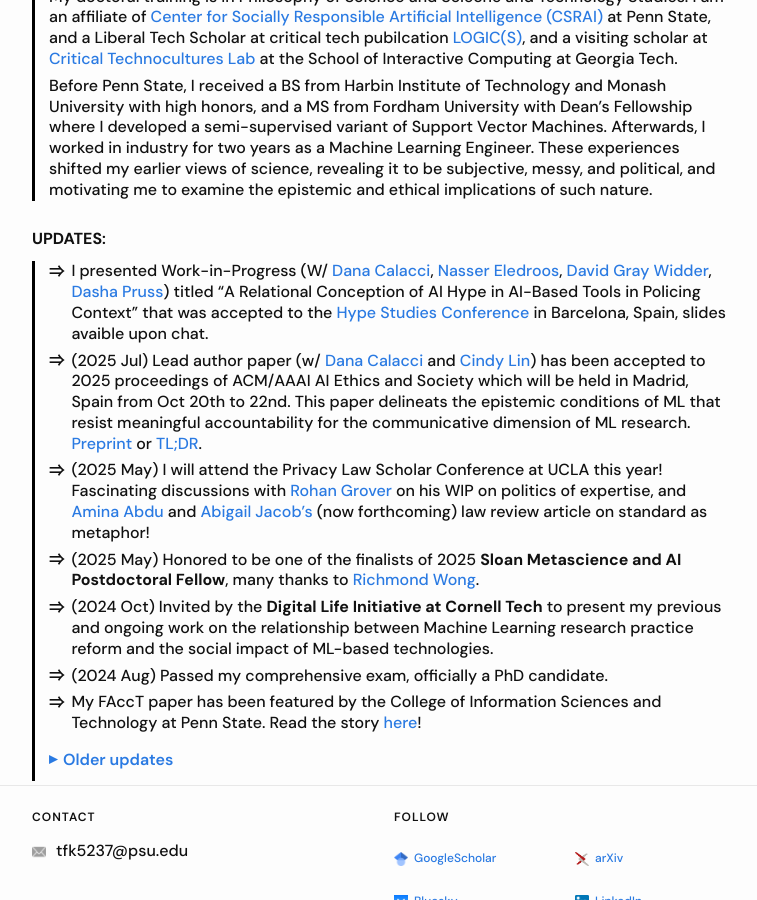
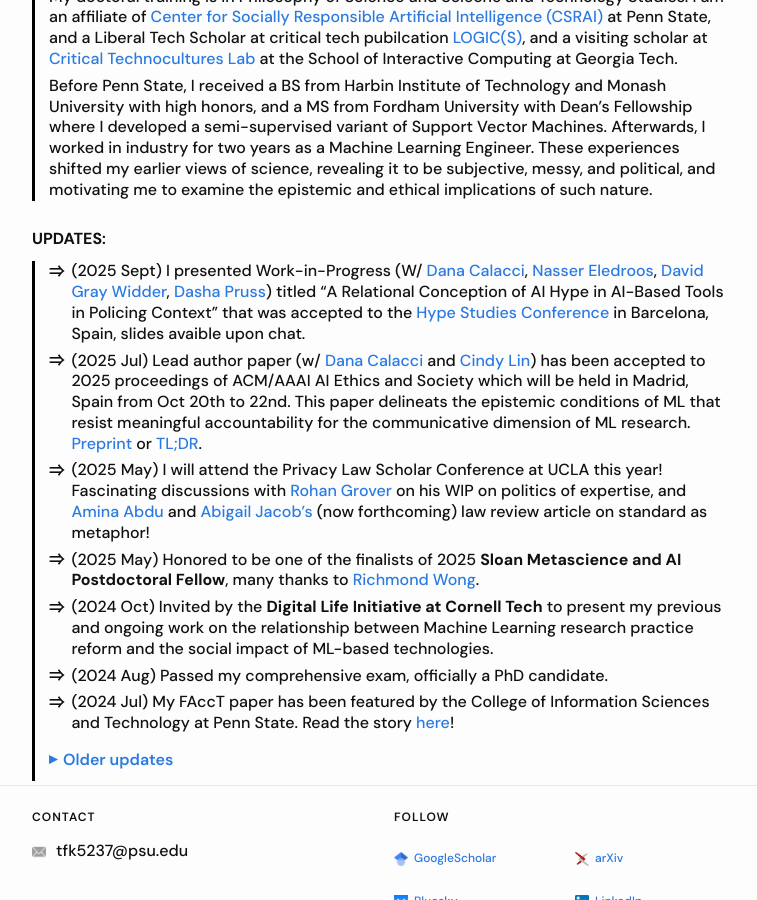
Before and after one commit to koutianqi/koutianqi.github.io, a Jekyll site: the page built from index.markdown, in a window 1280 px wide and 900 px high, scrolled down 584 px. Shown: the whole window, without its empty margins (258-1015 px from the left). Built offline with Jekyll 4.4.1, drawn with Linux system fonts in a browser that asks for light colours.

Commit message:
Update index.markdown

```diff
--- a/index.markdown
+++ b/index.markdown
@@ -45,13 +45,13 @@
 ## **UPDATES**:
 <div class="updates pubs" markdown="1">
 
-- I presented Work-in-Progress (W/ [Dana Calacci](https://www.dcalacci.net), [Nasser Eledroos](https://nasser.wiki), [David Gray Widder](https://davidwidder.me), [Dasha Pruss](https://www.dashapruss.com)) titled "A Relational Conception of AI Hype in AI-Based Tools in Policing Context" that was accepted to the [Hype Studies Conference](https://hypestudies.org/conference) in Barcelona, Spain, slides avaible upon chat.
+- (2025 Sept) I presented Work-in-Progress (W/ [Dana Calacci](https://www.dcalacci.net), [Nasser Eledroos](https://nasser.wiki), [David Gray Widder](https://davidwidder.me), [Dasha Pruss](https://www.dashapruss.com)) titled "A Relational Conception of AI Hype in AI-Based Tools in Policing Context" that was accepted to the [Hype Studies Conference](https://hypestudies.org/conference) in Barcelona, Spain, slides avaible upon chat.
 - (2025 Jul) Lead author paper (w/ [Dana Calacci](https://www.dcalacci.net) and [Cindy Lin](https://lincindy.com)) has been accepted to 2025 proceedings of ACM/AAAI AI Ethics and Society which will be held in Madrid, Spain from Oct 20th to 22nd. This paper delineats the epistemic conditions of ML that resist meaningful accountability for the communicative dimension of ML research. [Preprint](https://arxiv.org/abs/2508.08739) or [TL;DR](https://www.linkedin.com/posts/koutianqi_dead-zone-of-accountability-why-social-claims-activity-7361214088003108864-3aJR?utm_source=share&utm_medium=member_desktop&rcm=ACoAACPLLPcBeEM19ytgUOpXQQb6x_SjOdrvjtQ).
 - (2025 May) I will attend the Privacy Law Scholar Conference at UCLA this year! Fascinating discussions with [Rohan Grover](https://www.rohangrover.org) on his WIP on politics of expertise, and [Amina Abdu](https://aminaxabdu.github.io) and [Abigail Jacob's](https://azjacobs.com) (now forthcoming) law review article on standard as metaphor!
 - (2025 May) Honored to be one of the finalists of 2025 **Sloan Metascience and AI Postdoctoral Fellow**, many thanks to [Richmond Wong](https://richmondywong.com).
 - (2024 Oct) Invited by the **Digital Life Initiative at Cornell Tech** to present my previous and ongoing work on the relationship between Machine Learning research practice reform and the social impact of ML-based technologies.
 - (2024 Aug) Passed my comprehensive exam, officially a PhD candidate.
-- My FAccT paper has been featured by the College of Information Sciences and Technology at Penn State. Read the story [here](https://ist.psu.edu/news/claim-replicability-may-help-prevent-harms-caused-by-ml)!
+- (2024 Jul) My FAccT paper has been featured by the College of Information Sciences and Technology at Penn State. Read the story [here](https://ist.psu.edu/news/claim-replicability-may-help-prevent-harms-caused-by-ml)!
 
 <details class="older-updates" markdown="1">
 <summary>Older updates</summary>
@@ -61,7 +61,7 @@
 - (2024 Mar) Received Dean's Travel Award.
 - (2024 Jan) Joined [LOGIC(S)](https://logicmag.io) as a Liberatory Tech Scholar.
 - (2023 Oct) Poster presentation on contradictions between ML replicability and feminist epistemic values at ICDS 2022 Symposium.
-- (2023 Sep) I am presenting my work "Function of Replicability in Machine Learning Research" for PhilML 2023 at the University of Tübingen, at Tübingen, Germany.
+- (2023 Sept) I am presenting my work "Function of Replicability in Machine Learning Research" for PhilML 2023 at the University of Tübingen, at Tübingen, Germany.
 - (2023 May) Paper abstract accepted by PhilML2023: Philosophy of Science Meets Machine Learning Conference.
 - (2023 Apr) I am joined attend the Queer and Trans Graduate Students in STEM Panel as a panelist.
 - (2022 Oct) Poster on Replicability in Machine Learning Research admitted to ICDS 2022 Symposium.
```
